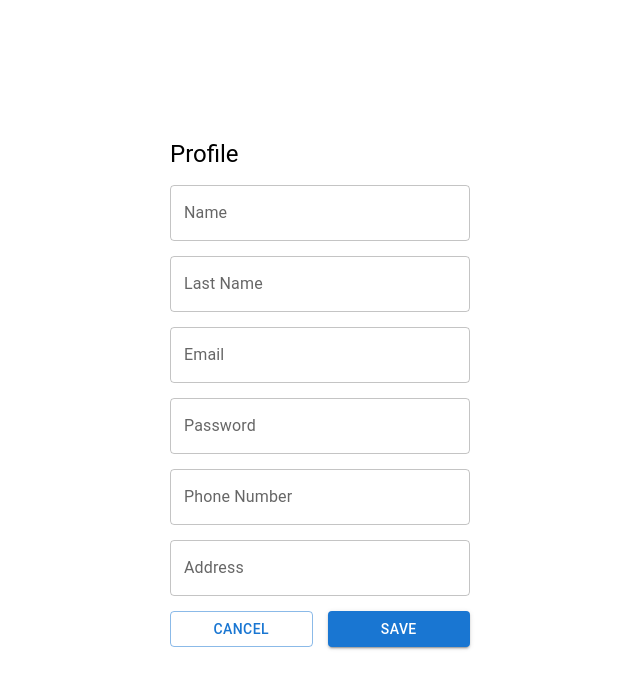
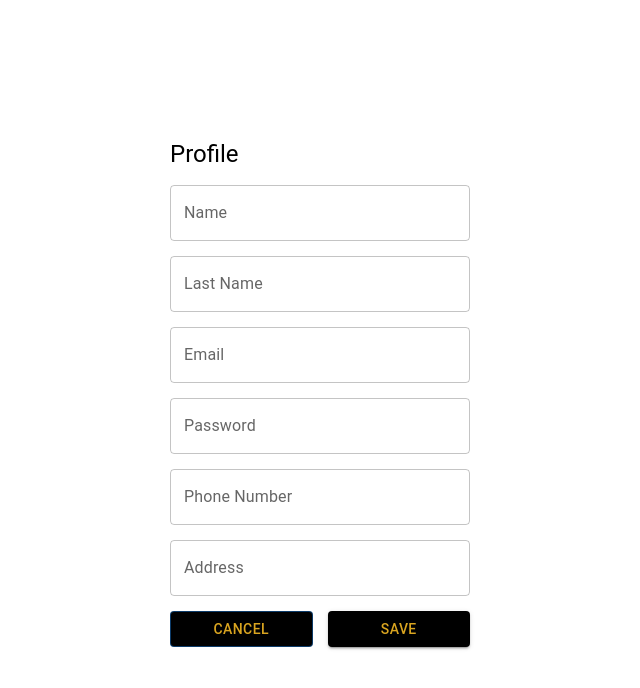
Before and after one commit to myrg15/frontend_appointment_scheduling, a React (Vite) app: page /profile in a window 1280 px wide. Shown: the top 688 px of the page, without its empty margins (320-960 px from the left). Built offline with nearby package versions, Linux system fonts and the light colour scheme.

Commit message:
feat: change background color button cancel and save profile

```diff
--- a/src/pages/auth/Profile.jsx
+++ b/src/pages/auth/Profile.jsx
@@ -79,10 +79,16 @@ export const Profile = () => {
             onClick={() => navigate("/")}
             fullWidth
             variant="outlined"
+            style={{ backgroundColor: "black", color: "goldenrod" }}
           >
             Cancel
           </Button>
-          <Button fullWidth type="submit" variant="contained">
+          <Button
+            fullWidth
+            type="submit"
+            variant="contained"
+            style={{ backgroundColor: "black", color: "goldenrod" }}
+          >
             Save
           </Button>
         </Stack>
```
Also changed, not shown: src/Imag/Home.JPG, 1 other file (tests, documents, lock files or other folders).
